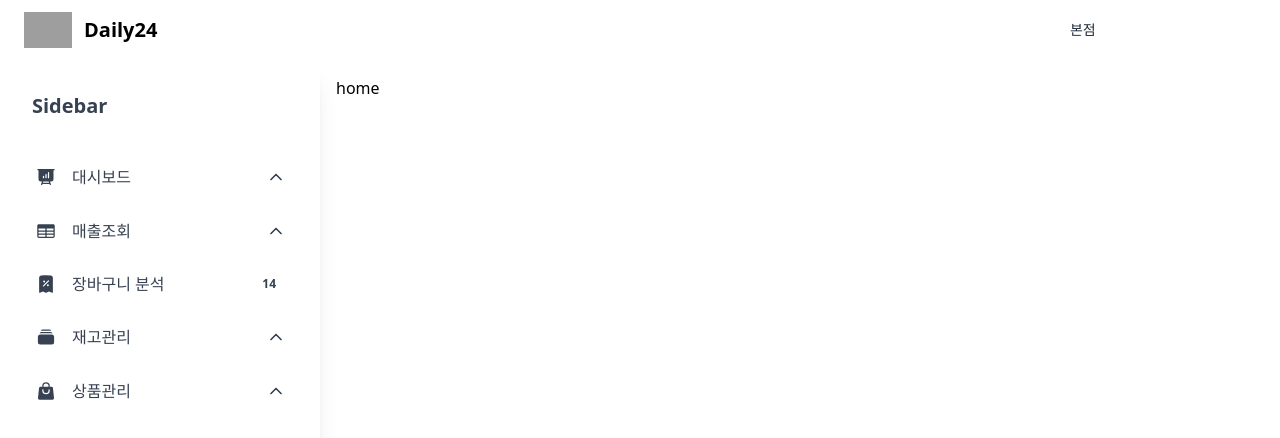
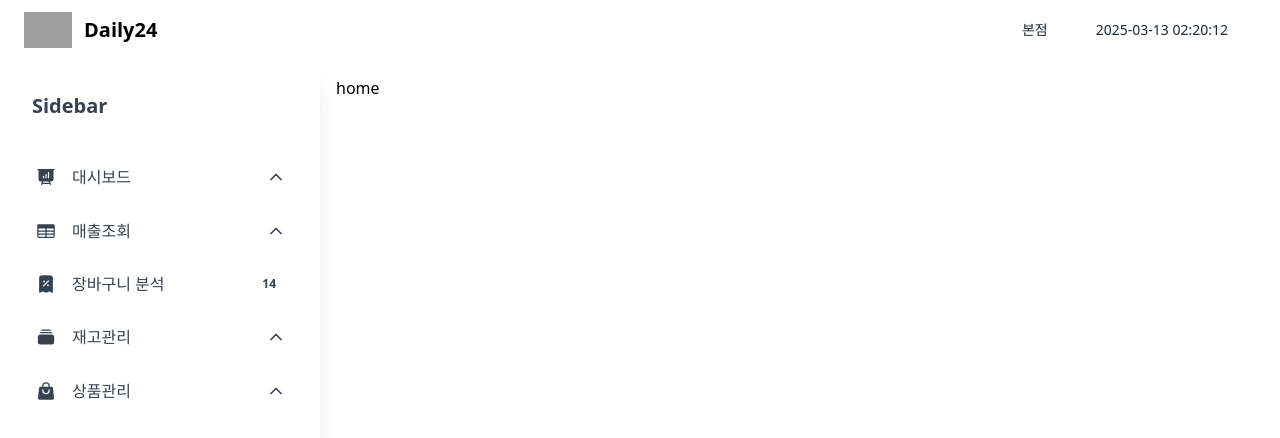
Before and after one commit to yoojjeong/frontend, a React (Create React App) app: page / in a window 1280 px wide. Shown: the top 438 px of the page. Built offline with nearby package versions, Linux system fonts and the light colour scheme; grey boxes are pictures that could not be loaded.

Commit message:
time.js의 오류 수정

```diff
--- a/src/components/Time.js
+++ b/src/components/Time.js
@@ -14,7 +14,7 @@
   }, []);
 
   return (
-    <div className="text-white font-medium text-sm">
+    <div className="text-gray-800 dark:text-white hover:bg-gray-50 focus:ring-4 focus:ring-gray-300 font-medium rounded-lg text-sm px-4 lg:px-5 py-2 lg:py-2.5 mr-2 dark:hover:bg-gray-700 focus:outline-none dark:focus:ring-gray-800">
       <span>{`${dateTime.date} ${dateTime.time}`}</span>
     </div>
   );
```
